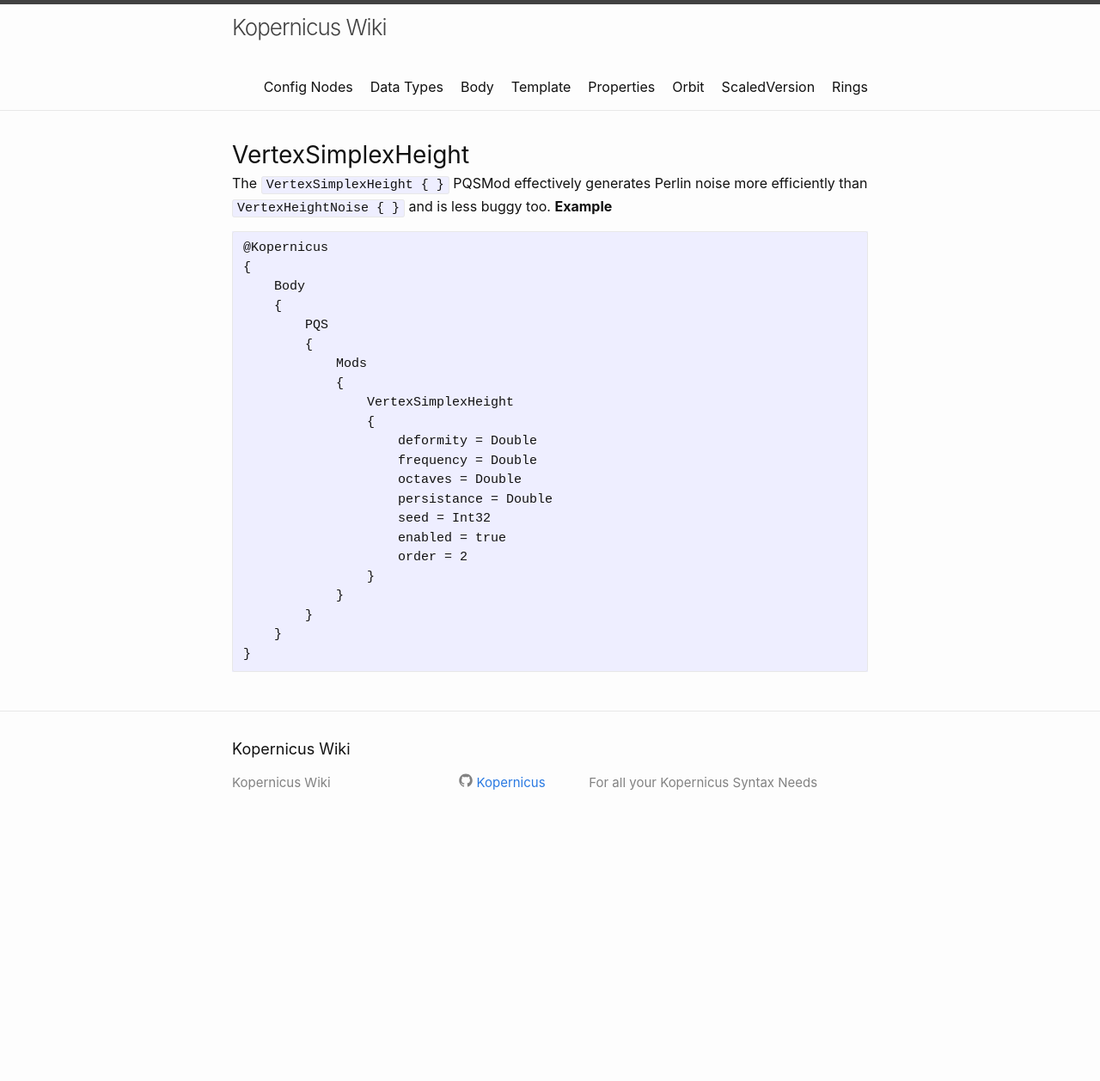
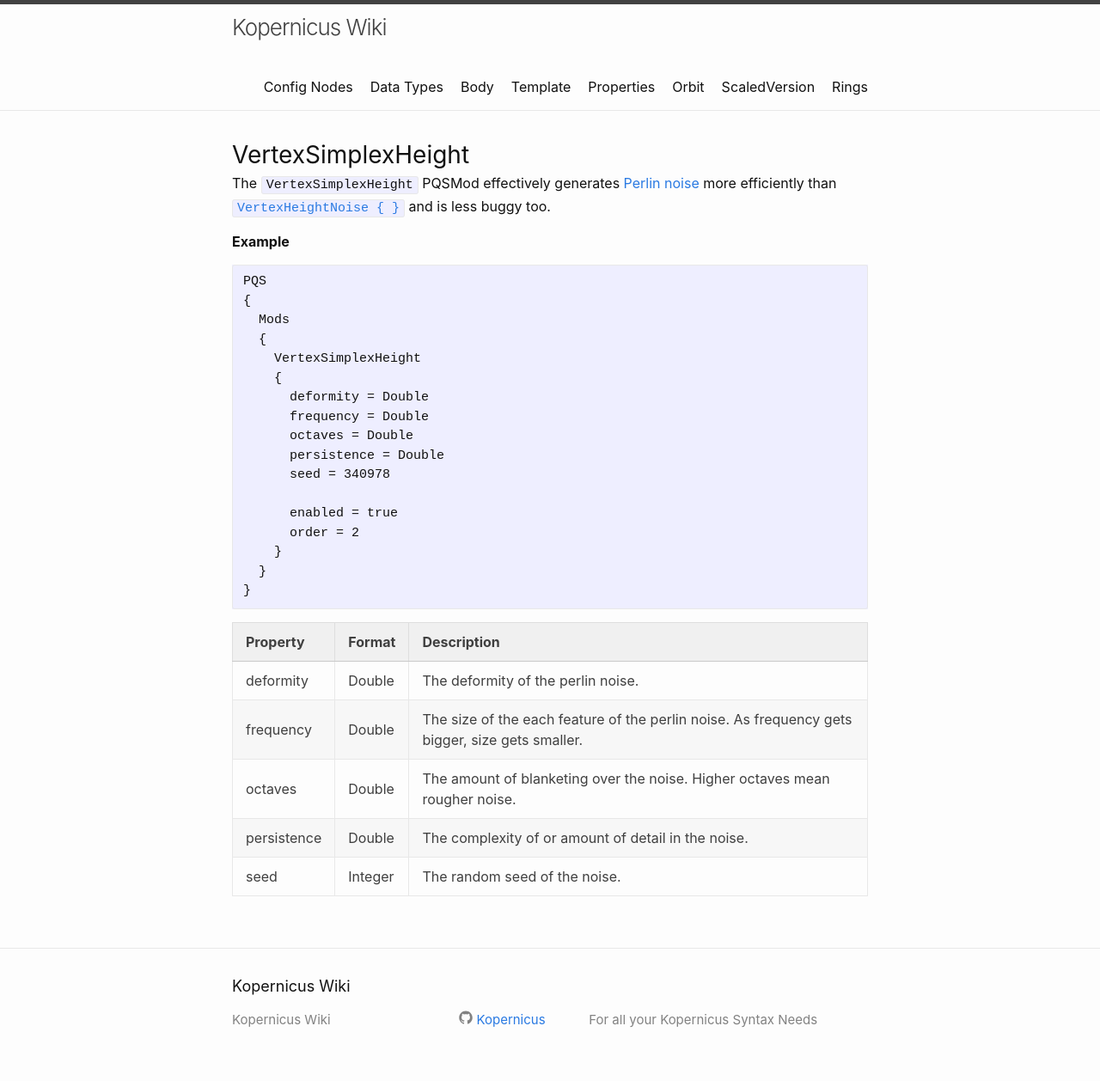
Before and after one commit to Kopernicus/wiki, a Jekyll site: the page built from PQSMods/VertexSimplexHeight.md, in a window 1280 px wide. Shown: the whole page at 86% size. Built offline with Jekyll 4.4.1, drawn with Linux system fonts in a browser that asks for light colours; before the commit the page ends 983 px from its top, so only the background shows below that.

Commit message:
VertexSimplexHeight Tables

````diff
--- a/PQSMods/VertexSimplexHeight.md
+++ b/PQSMods/VertexSimplexHeight.md
@@ -3,30 +3,33 @@ layout: default
 title: VertexSimplexHeight
 ---
 
-The `VertexSimplexHeight { }` PQSMod effectively generates Perlin noise more efficiently than `VertexHeightNoise { }` and is less buggy too.
+The `VertexSimplexHeight` PQSMod effectively generates [Perlin noise]({{ site.baseurl }}{% link main/datatypes.md %}) more efficiently than [`VertexHeightNoise { }`]({{ site.baseurl }}{% link PQSMods/VertexHeightNoise.md %}) and is less buggy too.
+
 **Example**
+```
+PQS
+{
+  Mods
+  {
+    VertexSimplexHeight
+    {
+      deformity = Double
+      frequency = Double
+      octaves = Double
+      persistence = Double
+      seed = 340978
 
-```
-@Kopernicus
-{
-    Body
-    {
-        PQS
-        {
-            Mods
-            {
-                VertexSimplexHeight
-                {
-                    deformity = Double
-                    frequency = Double
-                    octaves = Double
-                    persistance = Double
-                    seed = Int32
-                    enabled = true
-                    order = 2
-                }
-            }
-        }
+      enabled = true
+      order = 2
     }
+  }
 }
 ```
+
+|Property|Format|Description|
+|--------|------|-----------|
+|deformity|Double|The deformity of the perlin noise.|
+|frequency|Double|The size of the each feature of the perlin noise. As frequency gets bigger, size gets smaller.|
+|octaves|Double|The amount of blanketing over the noise. Higher octaves mean rougher noise.|
+|persistence|Double|The complexity of or amount of detail in the noise.|
+|seed|Integer|The random seed of the noise.|
````
Also changed, not shown: PQSMods/PQSMods.md (+1 -0 lines).
